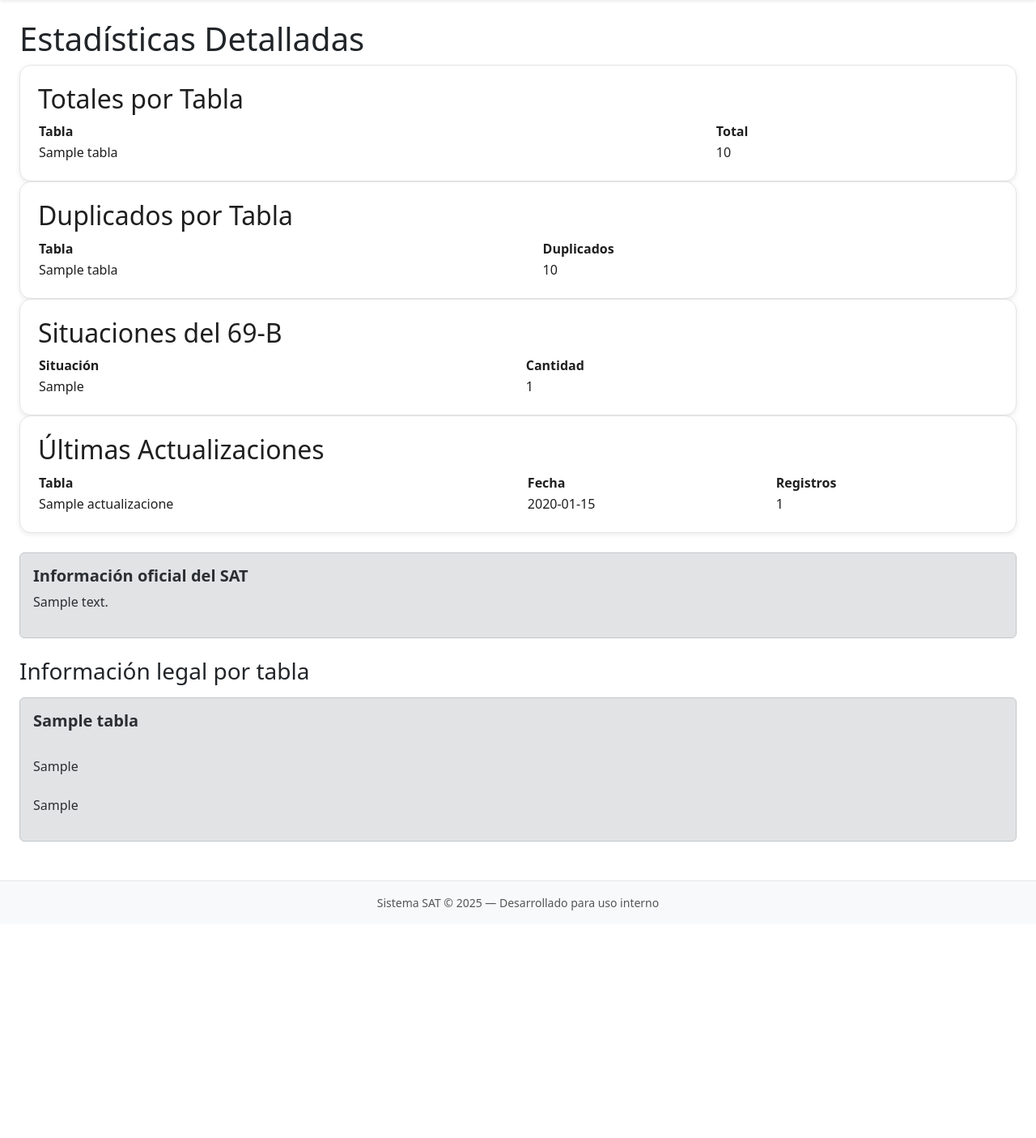
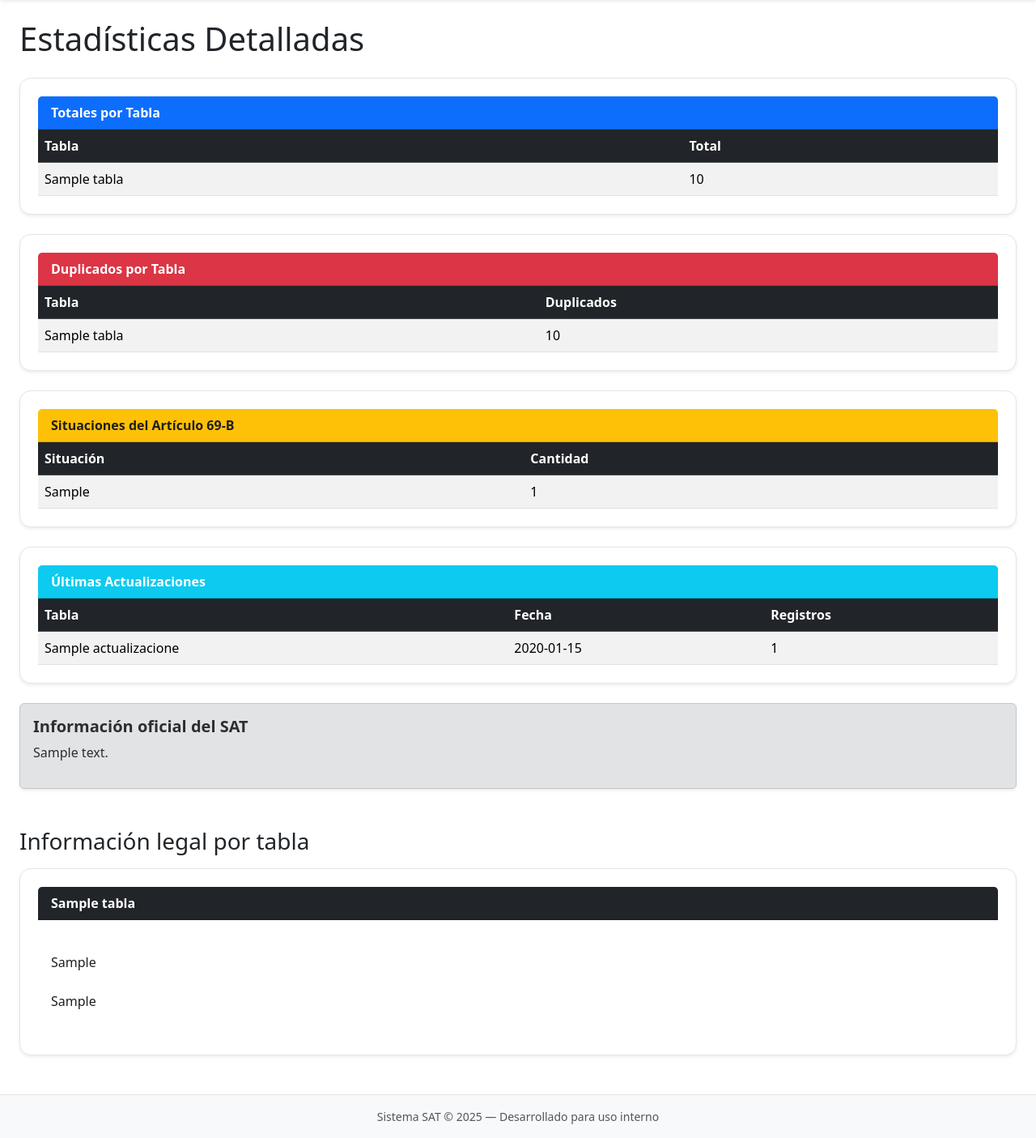
Before and after one commit to hagiordani/sat-dashboard, a Flask app: template templates/estadisticas.html in a window 1280 px wide. Shown: the part 168-1573 px from the top of the page at 81% size. Before the commit the page ends 1292 px from the top, so only its background shows below. Run offline with Flask 3, Linux system fonts and the light colour scheme; the template is opened without the code that fills it: most values are stand-ins (such as "Sample title", 1, 10 or a date in 2020).

Commit message:
Update estadisticas.html

```diff
--- a/templates/estadisticas.html
+++ b/templates/estadisticas.html
@@ -1,42 +1,106 @@
 {% extends "base.html" %}
 {% block content %}
 
-<h1>Estadísticas Detalladas</h1>
+<h1 class="mb-4">Estadísticas Detalladas</h1>
 
-<div class="card">
-  <h2>Totales por Tabla</h2>
-  <table>
-    <tr><th>Tabla</th><th>Total</th></tr>
+<!-- ============================
+     Totales por Tabla
+============================= -->
+<div class="card shadow-sm mb-4">
+  <div class="card-header bg-primary text-white fw-bold">
+    Totales por Tabla
+  </div>
+  <div class="card-body p-0">
+    <table class="table table-striped table-hover mb-0">
+      <thead class="table-dark">
+        <tr>
+          <th>Tabla</th>
+          <th>Total</th>
+        </tr>
+      </thead>
+      <tbody>
         {% for tabla, total in stats.items() %}
-      <tr><td>{{ tabla }}</td><td>{{ total }}</td></tr>
+        <tr>
+          <td>{{ tabla }}</td>
+          <td>{{ total }}</td>
+        </tr>
         {% endfor %}
+      </tbody>
     </table>
   </div>
+</div>
 
-<div class="card">
-  <h2>Duplicados por Tabla</h2>
-  <table>
-    <tr><th>Tabla</th><th>Duplicados</th></tr>
+<!-- ============================
+     Duplicados
+============================= -->
+<div class="card shadow-sm mb-4">
+  <div class="card-header bg-danger text-white fw-bold">
+    Duplicados por Tabla
+  </div>
+  <div class="card-body p-0">
+    <table class="table table-striped table-hover mb-0">
+      <thead class="table-dark">
+        <tr>
+          <th>Tabla</th>
+          <th>Duplicados</th>
+        </tr>
+      </thead>
+      <tbody>
         {% for tabla, total in duplicates.items() %}
-      <tr><td>{{ tabla }}</td><td>{{ total }}</td></tr>
+        <tr>
+          <td>{{ tabla }}</td>
+          <td>{{ total }}</td>
+        </tr>
         {% endfor %}
+      </tbody>
     </table>
   </div>
+</div>
 
-<div class="card">
-  <h2>Situaciones del 69-B</h2>
-  <table>
-    <tr><th>Situación</th><th>Cantidad</th></tr>
+<!-- ============================
+     Situaciones 69-B
+============================= -->
+<div class="card shadow-sm mb-4">
+  <div class="card-header bg-warning fw-bold">
+    Situaciones del Artículo 69-B
+  </div>
+  <div class="card-body p-0">
+    <table class="table table-striped table-hover mb-0">
+      <thead class="table-dark">
+        <tr>
+          <th>Situación</th>
+          <th>Cantidad</th>
+        </tr>
+      </thead>
+      <tbody>
         {% for s in situaciones %}
-      <tr><td>{{ s.situacion_contribuyente }}</td><td>{{ s.count }}</td></tr>
+        <tr>
+          <td>{{ s.situacion_contribuyente }}</td>
+          <td>{{ s.count }}</td>
+        </tr>
         {% endfor %}
+      </tbody>
     </table>
   </div>
+</div>
 
-<div class="card">
-  <h2>Últimas Actualizaciones</h2>
-  <table>
-    <tr><th>Tabla</th><th>Fecha</th><th>Registros</th></tr>
+<!-- ============================
+     Últimas Actualizaciones
+============================= -->
+<div class="card shadow-sm mb-4">
+  <div class="card-header bg-info text-white fw-bold">
+    Últimas Actualizaciones
+  </div>
+  <div class="card-body p-0">
+    <table class="table table-striped table-hover mb-0">
+      <thead class="table-dark">
+        <tr>
+          <th>Tabla</th>
+          <th>Fecha</th>
+          <th>Registros</th>
+        </tr>
+      </thead>
+      <tbody>
         {% for u in actualizaciones %}
         <tr>
           <td>{{ u.table_name }}</td>
@@ -50,25 +114,39 @@
           <td>{{ u.total_registros }}</td>
         </tr>
         {% endfor %}
+      </tbody>
     </table>
   </div>
+</div>
 
-<div class="alert alert-secondary mt-4">
+<!-- ============================
+     Texto legal general
+============================= -->
+{% if texto_legal %}
+<div class="alert alert-secondary mt-4 shadow-sm">
   <h5 class="fw-bold">Información oficial del SAT</h5>
   <p style="white-space: pre-line;">{{ texto_legal }}</p>
 </div>
+{% endif %}
 
-<h3 class="mt-4">Información legal por tabla</h3>
+<!-- ============================
+     Texto legal por tabla
+============================= -->
+<h3 class="mt-5 mb-3">Información legal por tabla</h3>
 
 {% for t in textos_legales %}
-<div class="alert alert-secondary mt-3">
-  <h5 class="fw-bold">{{ t.tabla }}</h5>
+<div class="card shadow-sm mb-3">
+  <div class="card-header bg-dark text-white fw-bold">
+    {{ t.tabla }}
+  </div>
+  <div class="card-body">
     <p style="white-space: pre-line;">
       {{ t.linea1 }}
 
       {{ t.linea2 }}
     </p>
   </div>
+</div>
 {% endfor %}
 
 {% endblock %}
```
Lines whose indentation alone changed are shown as unchanged.
